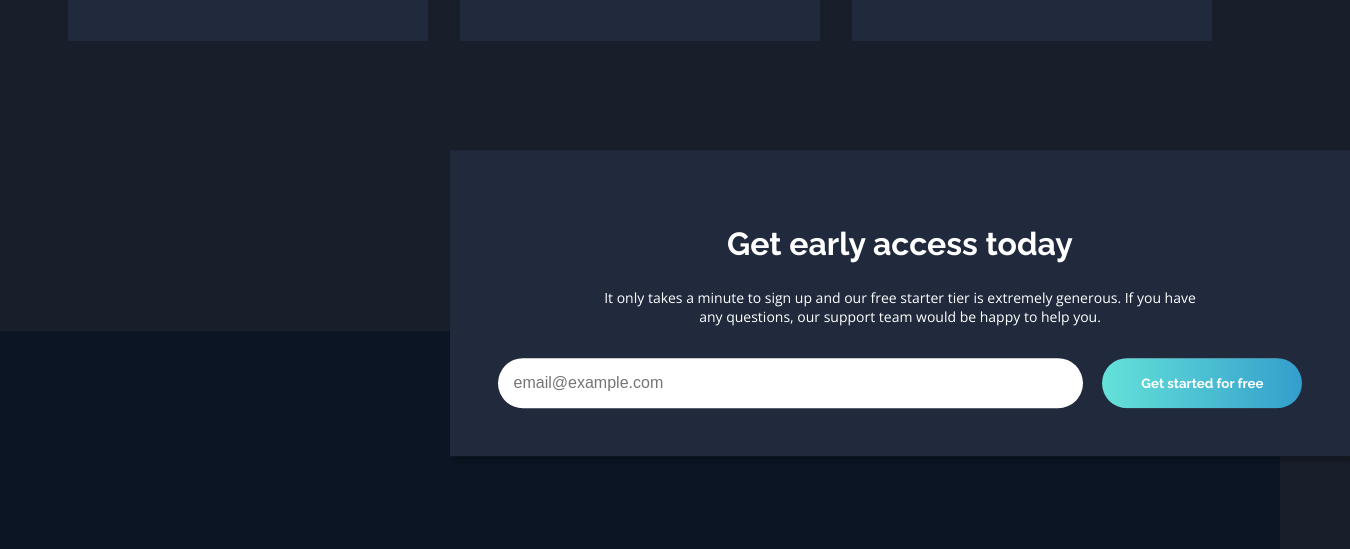
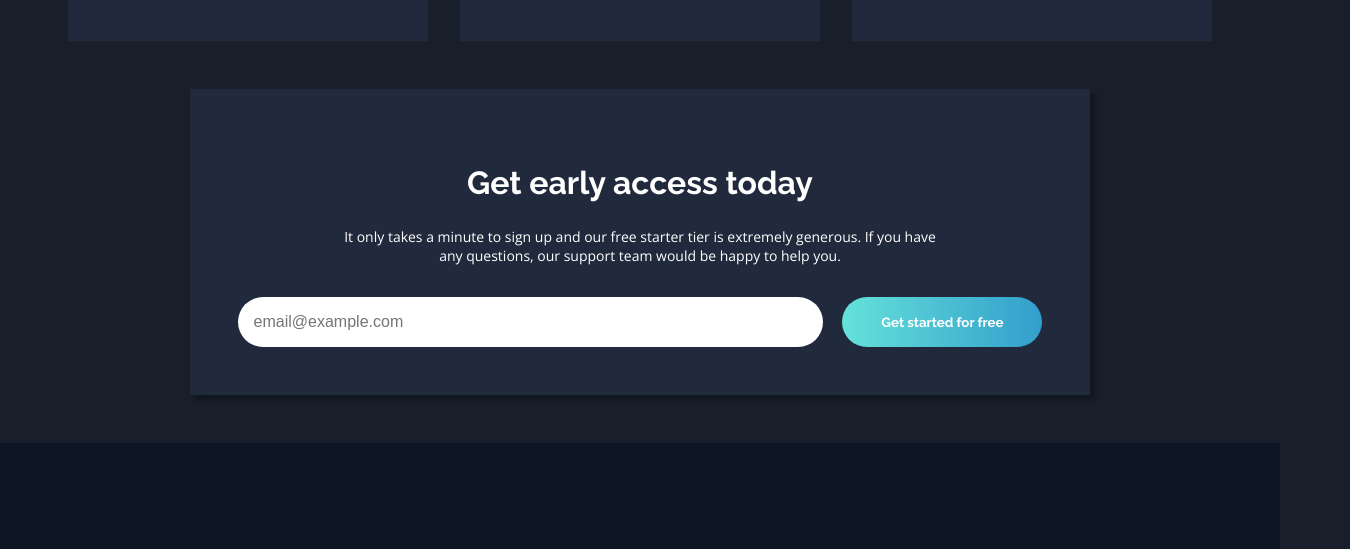
Before and after one commit to popmihaiadrianwebdevelopment/fylo-dark-page, a plain HTML site: page index.html in a window 1280 px wide. Shown: the part 2398-2947 px from the top of the page, 1350 px wide, since content can reach past the window. Drawn offline with nearby package versions, Linux system fonts and the light colour scheme.

Commit message:
Add files via upload

```diff
--- a/style.css
+++ b/style.css
@@ -235,14 +235,11 @@ header p {
 }
 
 .center {
-    transform: translate(50%, 20%);
+
 }
 
 .special-box {
     margin: 3rem 0;
-    display: inline-block;
-    margin-bottom: -50%;
-    position: relative;
     z-index: 1;
 }
 
```
